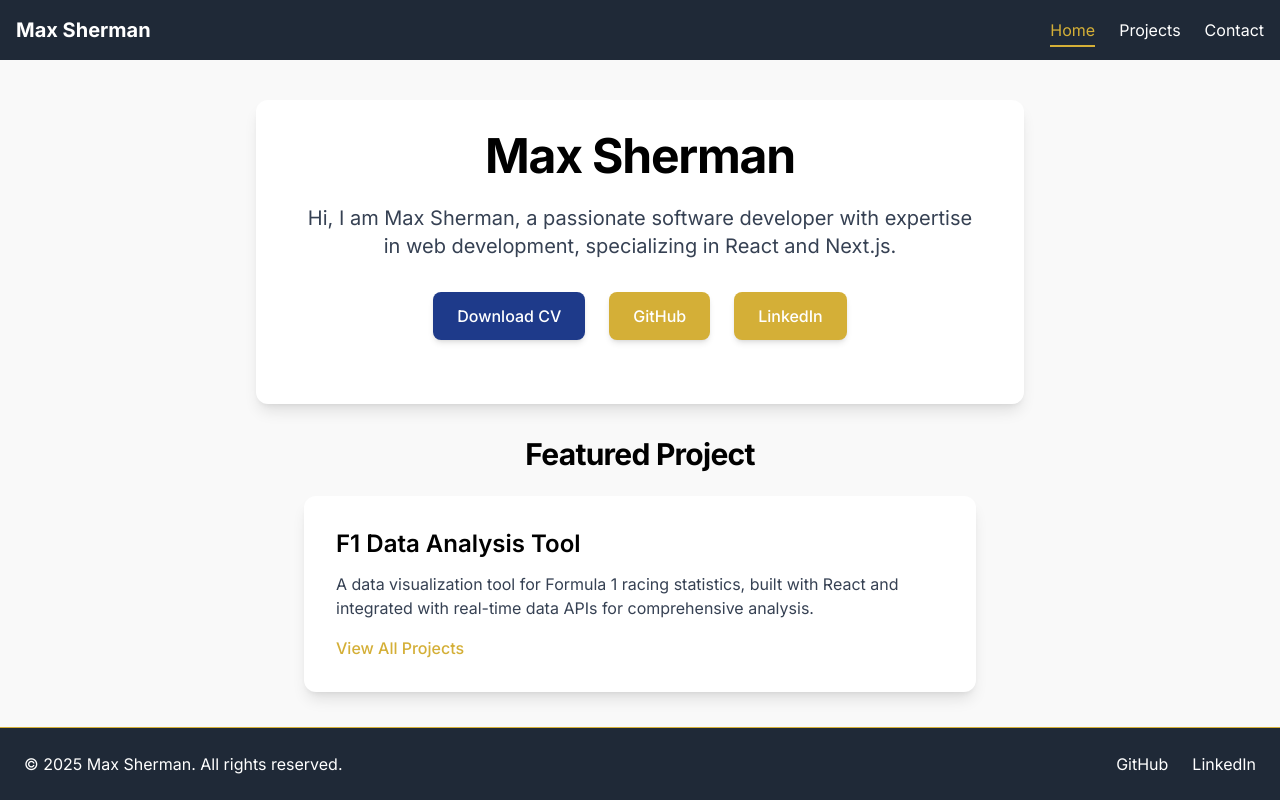
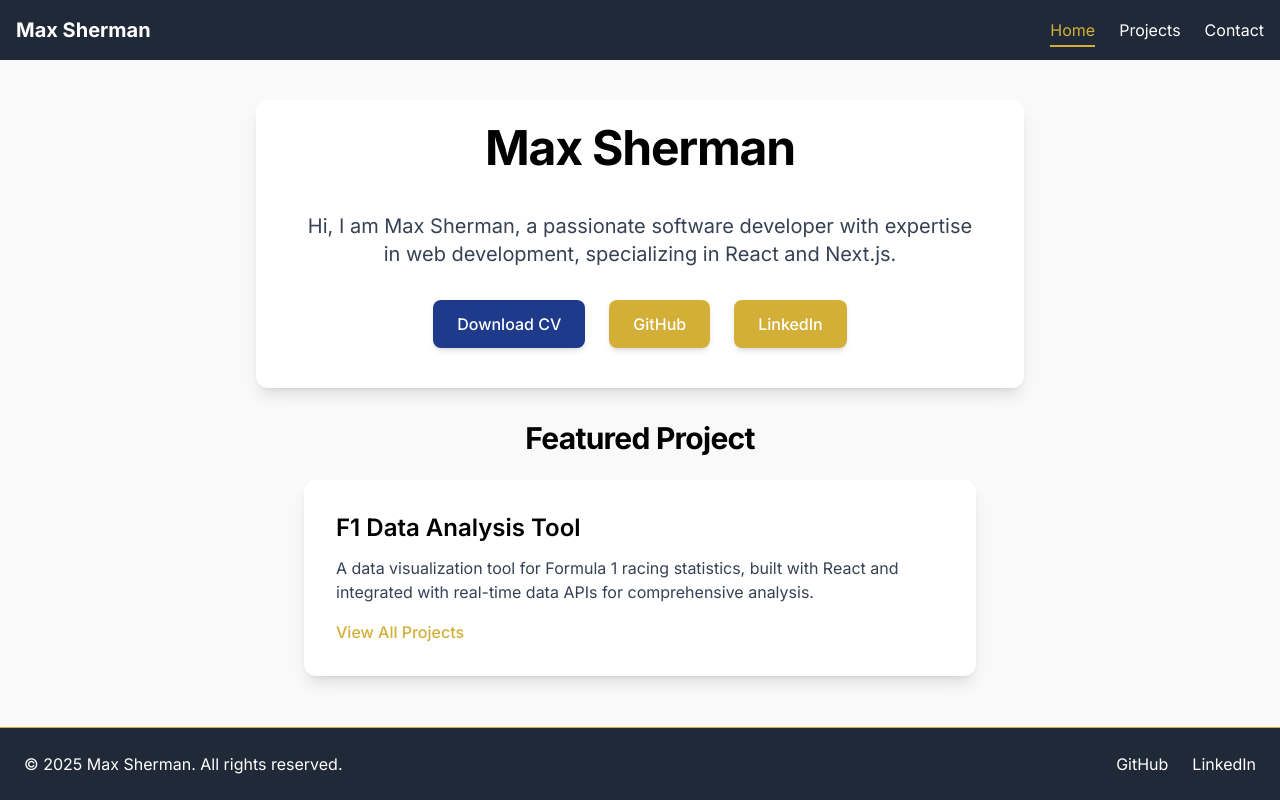
Before and after one commit to maxsherman1/maxsherman-portfolio, a Next.js app: page / in a window 1280 px wide. Built offline with nearby package versions, Linux system fonts and the light colour scheme.

Commit message:
Spacing adjustments

```diff
--- a/src/app/page.tsx
+++ b/src/app/page.tsx
@@ -5,8 +5,8 @@ export default function Home() {
   return (
     <div className="container mx-auto p-4">
       <section className="text-center py-6">
-        <div className="bg-white dark:bg-gray-800 shadow-lg rounded-xl p-8 max-w-3xl mx-auto transition-all duration-500">
-          <h1 className="text-5xl font-bold mb-6 tracking-tight">Max Sherman</h1>
+        <div className="bg-white dark:bg-gray-800 shadow-lg rounded-xl p-2 max-w-3xl mx-auto transition-all duration-500">
+          <h1 className="text-5xl font-bold mb-6 p-4 tracking-tight">Max Sherman</h1>
           <p className="text-xl mb-8 max-w-2xl mx-auto text-gray-700 dark:text-gray-300">
             Hi, I am Max Sherman, a passionate software developer with expertise in web development, specializing in React and Next.js.
           </p>
```
